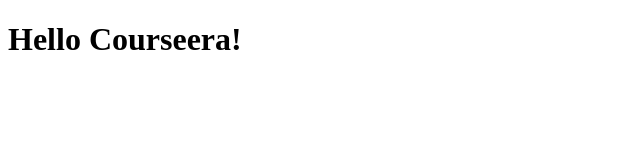
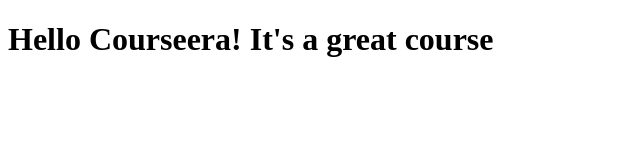
Before and after one commit to geetharamini/courseera-test, a plain HTML site: page site/index.html in a window 1280 px wide. Shown: the whole page, without its empty margins (0-640 px from the left). Drawn offline with Linux system fonts and the light colour scheme.

Commit message:
Small addition to our page content

```diff
--- a/site/index.html
+++ b/site/index.html
@@ -4,6 +4,6 @@
 		<title>Hello Courseera!</title>
 	</head>
 	<body>
-		<h1>Hello Courseera!</h1>
+		<h1>Hello Courseera! It's a great course</h1>
 	</body>
 </html>
```
